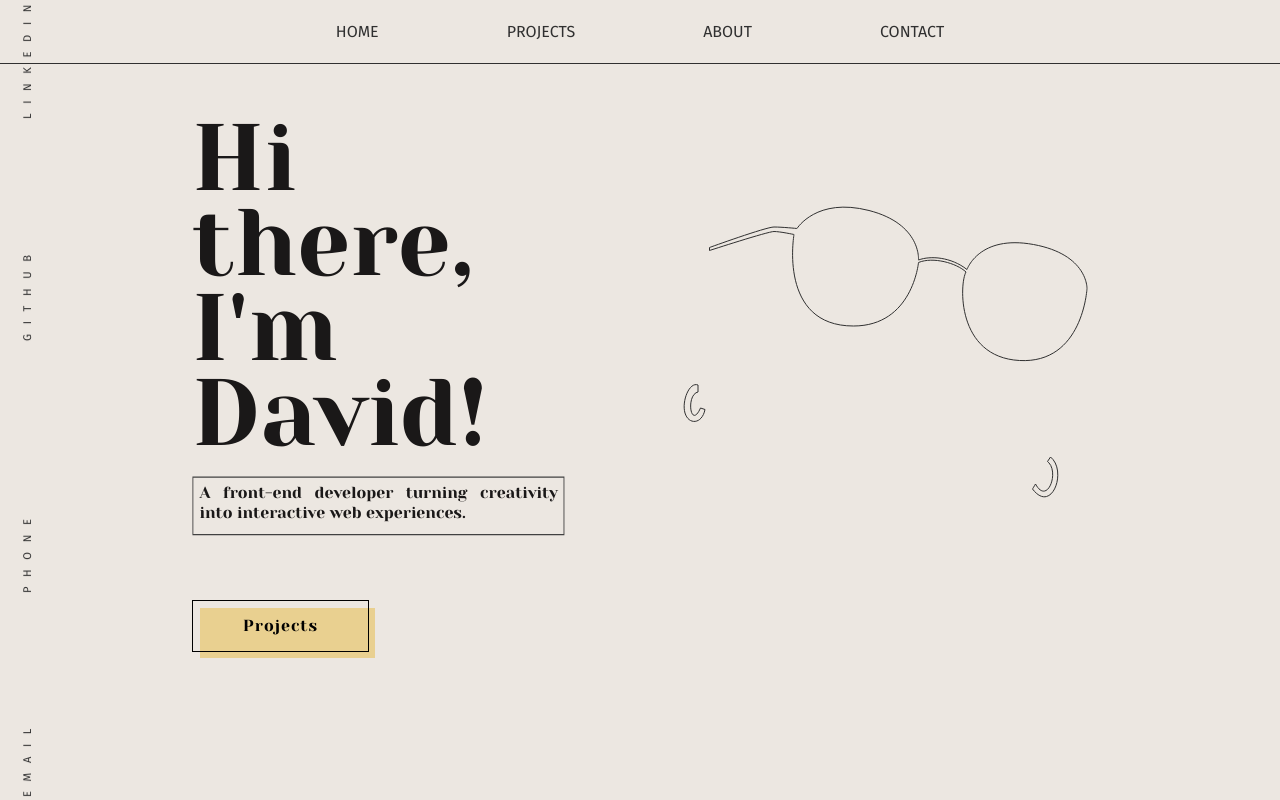
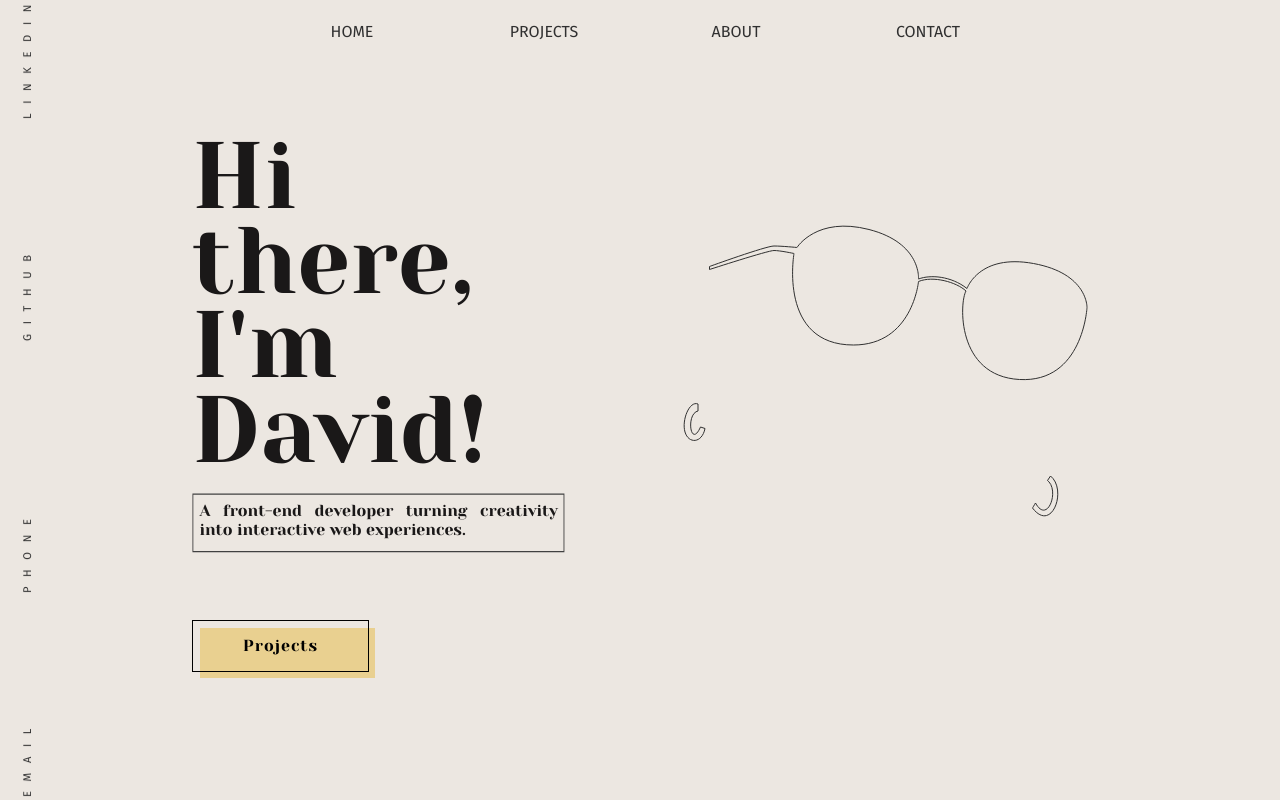
Before and after one commit to DavidCazalCollados/portfolio_2025, a React (Create React App) app: page / in a window 1280 px wide. Built offline with nearby package versions, Linux system fonts and the light colour scheme; a web font is replaced by a local one.

Commit message:
navbar correct. Still need css

```diff
--- a/src/App.js
+++ b/src/App.js
@@ -26,7 +26,7 @@ function App() {
         <div>
           <Navbar />
           {/* <Rightbar /> */}
-          {/* <Bottombar /> */}
+          <Bottombar />
           <AnimatedRoutes />
           <Sidebar />
         </div>
--- a/src/assets/bottom_bar.css
+++ b/src/assets/bottom_bar.css
@@ -1,7 +1,7 @@
 .bottom-bar {
   width: 100%;
   height: 8vh;
-  background-color: var(--border-project);
+  background-color: var(--background-color);
   position: absolute;
   top: 92vh;
   z-index: 2;
--- a/src/assets/home.css
+++ b/src/assets/home.css
@@ -1,20 +1,19 @@
 
 .home-home {
-  height: 89vh;
-  /* background-color: aqua; */
+  height: 100vh;
   display: flex;
   align-items: center;
+  padding-top: 9%;
+  /* background-color: red; */
 }
 
 .home-left {
-  /* background-color: darkgoldenrod; */
   display: flex;
   flex-direction: column;
   font-family: 'Yeseva One', serif;
   width: 50%;
   height: 85%;
   color: #1a1818;
-  /* margin-top: 5%; */
 }
 
 .photo-home {
--- a/src/assets/navbar.css
+++ b/src/assets/navbar.css
@@ -1,6 +1,8 @@
 .topnav {
   width: 100%;
   height: 8vh;
+  position: fixed;
+  z-index: 600;
 }
 
 .navbar-portfolio {
@@ -12,19 +14,20 @@
   text-align: center;
   gap: 10%;
   height: 8vh;
-  position: fixed;
-  z-index: 10;
-  border-bottom: 1px var(--font-color) solid;
+  /* box-shadow: rgba(149, 157, 165, 0.1) 0px 8px 24px; */
 }
 
 .navbar-portfolio a {
   text-decoration: none;
   color: var(--font-color);
-  /* background-color: aqua; */
   display: flex;
   align-items: center;
+  justify-content: center;
+  text-align: center;
   height: 100%;
+  width: 5%;
   transition: .2s ease-in-out;
+  /* background-color: rebeccapurple; */
 }
 
 .navbar-portfolio a:hover {
--- a/src/assets/right_bar.css
+++ b/src/assets/right_bar.css
@@ -12,5 +12,5 @@
   height: 100%;
   z-index: 15;
   position: fixed;
-  background-color: var(--border-project);
+  background-color: var(--background-color);
 }
--- a/src/assets/sidebar.css
+++ b/src/assets/sidebar.css
@@ -9,8 +9,10 @@
   text-align: center;
   gap: 7rem;
   height: 100%;
-  z-index: 15;
+  z-index: 800;
   position: fixed;
+  /* background-color: var(--background-color); */
+  /* box-shadow: rgba(149, 157, 165, 0.1) 0px 8px 24px; */
 }
 
 .scroll-item {
@@ -19,7 +21,6 @@
   display: inline-block;
   letter-spacing: 0.6rem;
   font-size: 0.7em;
-  /* background-color: blue; */
 }
 
 .leftnav ul {
```
